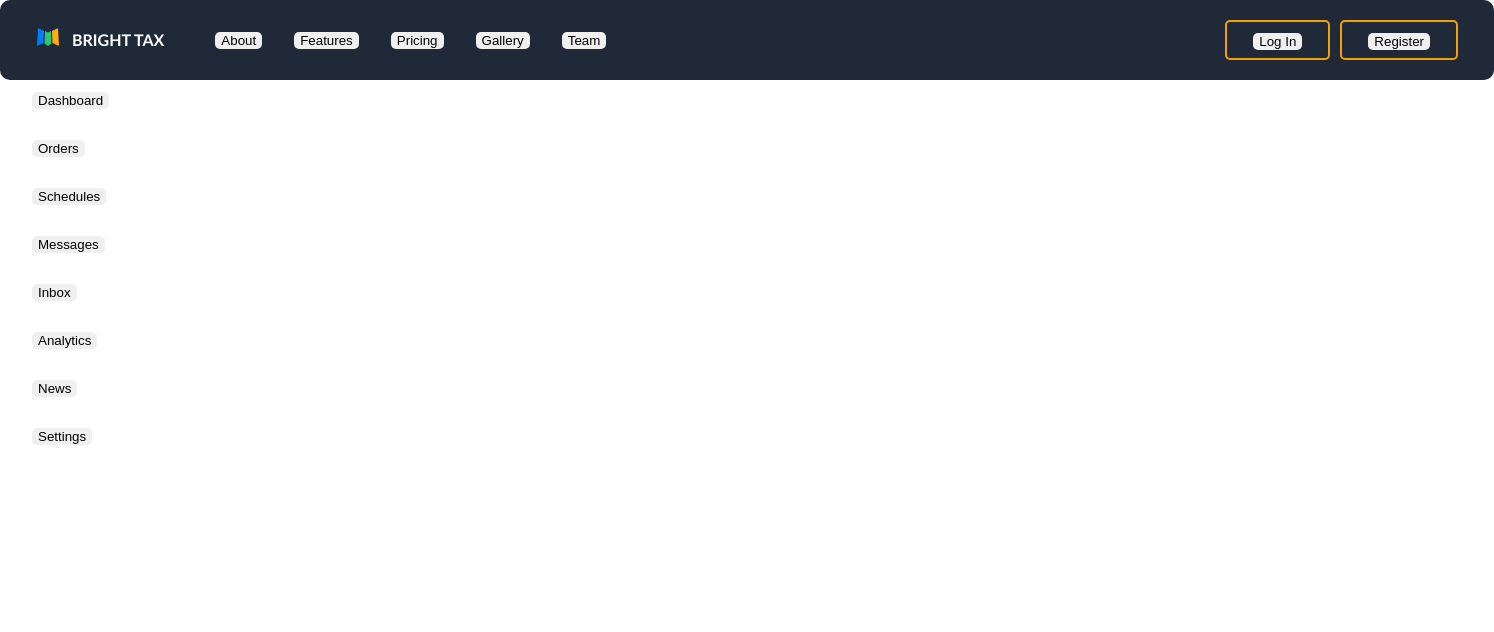
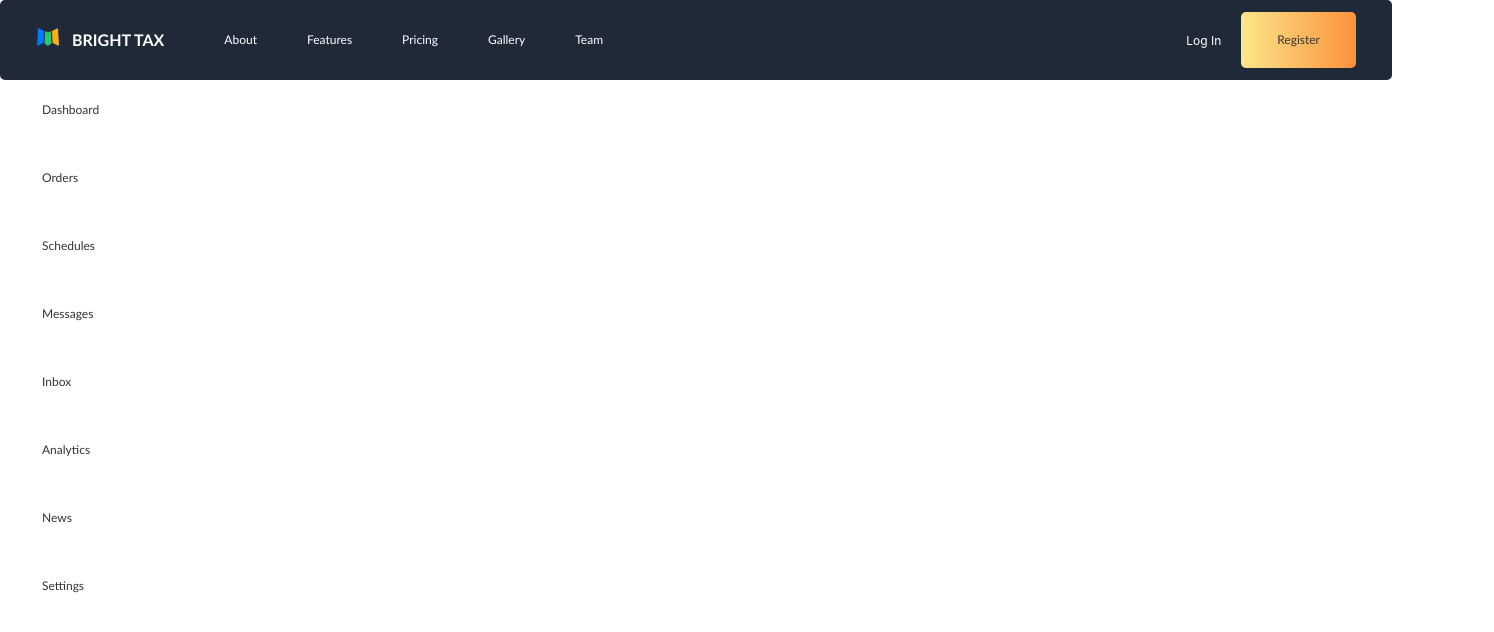
Before and after one commit to guisetech/mf-components-common, a React (Create React App) app: page / in a window 1280 px wide. Shown: the top 632 px of the page, 1494 px wide, since content can reach past the window. Built offline with nearby package versions, Linux system fonts and the light colour scheme.

Commit message:
style created in Button component

```diff
--- a/src/components/Common/Button.tsx
+++ b/src/components/Common/Button.tsx
@@ -1,20 +1,24 @@
 // RegisterButton.js
 import React from 'react';
+import '../../styles/sidebar.css';
 
 interface ButtonProps {
     children: React.ReactNode;
     onClick?: () => void;
 }
 
-const Button:React.FC<ButtonProps> = ({ children,onClick }) => {
+const Button: React.FC<ButtonProps> = ({children, onClick}) => {
 
     const buttonStyle = {
         borderRadius: '5px',
         border: 'none',
         cursor: 'pointer',
+        padding: '10px',
+        backgroundColor: "transparent",
+        fontSize: "12px",
     };
 
-    return <button onClick={onClick} style={buttonStyle}>{children}</button>;
+    return <div onClick={onClick} style={buttonStyle}>{children}</div>;
 };
 
 export default Button;
--- a/src/components/Navbar/Navbar.tsx
+++ b/src/components/Navbar/Navbar.tsx
@@ -18,7 +18,7 @@ const Navbar = ({activeIndex,handleClick}:NavbarProps) => {
             </div>
             <div className="button-section">
                 <RegisterButton value={"Log In"} className={"border-2 border-amber-500 text-white"} fontColor={"text-white"}/>
-                <RegisterButton className={"bg-gradient-to-r from-yellow-300 to-orange-400"} value={"Register"}/>
+                <RegisterButton className={"registerButton"} value={"Register"}/>
             </div>
         </div>
     )
--- a/src/components/Navbar/NavbarItem.tsx
+++ b/src/components/Navbar/NavbarItem.tsx
@@ -2,6 +2,7 @@ import React from 'react'
 //import {Link} from 'react-router-dom'
 import {NavbarProps} from "../../types/props";
 import Button from "../Common/Button";
+import '../../styles/sidebar.css'
 
 const NavbarItem = ({activeIndex, handleClick}:NavbarProps) => {
     const item = [
--- a/src/components/Navbar/RegisterButton.tsx
+++ b/src/components/Navbar/RegisterButton.tsx
@@ -12,7 +12,7 @@ interface props {
 const RegisterButton = ({className, value, fontColor="text-gray-900",  font = 'font-[\'Roboto\']'}: props): JSX.Element => {
     return (
         <div
-            className={`button ${className}`}>
+            className={`${className}`}>
             <div className={`text ${fontColor}  ${font}`}>
                 <Button children={value}/>
             </div>
--- a/src/components/Sample.tsx
+++ b/src/components/Sample.tsx
@@ -1,9 +1,9 @@
 function Sample() {
   return (
     <div>
-      <header style={{ background: "red" }}>
+      <button style={{ border:"none",borderRadius:"5px" }}>
         This is a Sample component from mf-components-common
-      </header>
+      </button>
     </div>
   );
 }
--- a/src/styles/sidebar.css
+++ b/src/styles/sidebar.css
@@ -19,6 +19,8 @@
     display: inline-flex;
     flex-direction: row;
     gap: 12px;
+    text-decoration: none;
+
 }
 
 .sidebar .sidebar-item:hover {
@@ -43,16 +45,17 @@
 }
 
 .navbar-container {
-    width: 1422px;
+    width: 1320px;
     height: 80px;
     padding-left: 36px;
     padding-right: 36px;
     background-color: #1F2937;
-    border-radius: 10px;
+    border-radius: 5px;
     display: inline-flex;
     justify-content: start;
     align-items: center;
     gap: 50px;
+    color: white;
 }
 
 .navbar-item-section {
@@ -74,13 +77,12 @@
     line-height: 20px;
     font-weight: 400;
     color: white;
-    border: 1px solid transparent;
     font-family: "Trebuchet MS", serif;
+    text-decoration: none;
 }
 
 .navbar-item-section .navbarItem a:hover {
     color: black;
-    border-bottom: 1px solid #F59E0B;
     padding: 8px;
     border-radius: 8px;
     cursor: pointer;
@@ -99,7 +101,23 @@
 }
 
 .navbar-container .button {
-    border: 2px solid #F59E0B;
+    border-radius: 5px;
+    display: flex;
+    align-items: center;
+    justify-content: center;
+    padding: 8px 26px;
+    gap: 10px;
+
+}
+
+.navbar-container .registerButton {
+    background-image: linear-gradient(to right, #fde68a, #fb923c);
+    color: #333;
+    font-size: 16px;
+    line-height: 20px;
+    font-weight: 500;
+    font-family: "Trebuchet MS", serif;
+    text-decoration: none;
     border-radius: 5px;
     display: flex;
     align-items: center;
```
